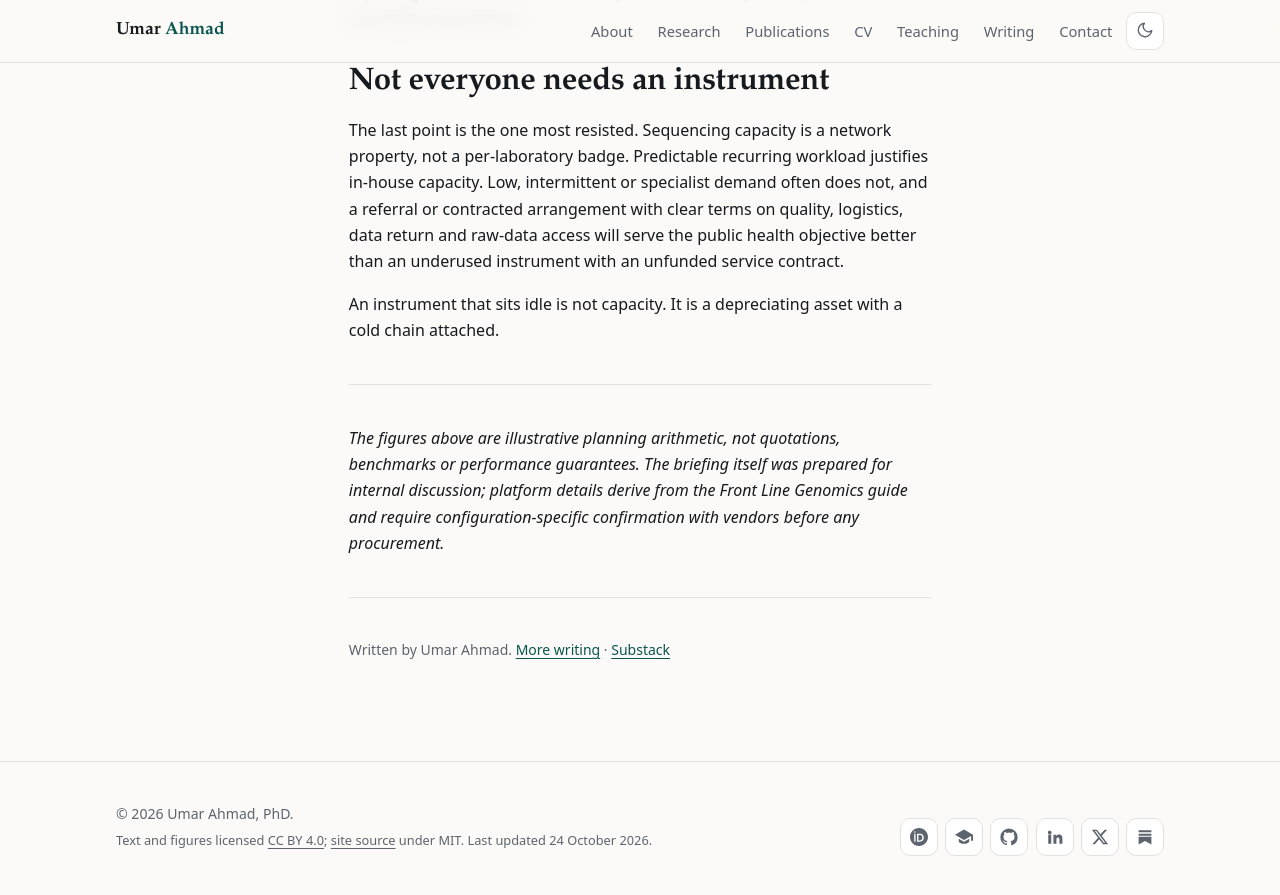
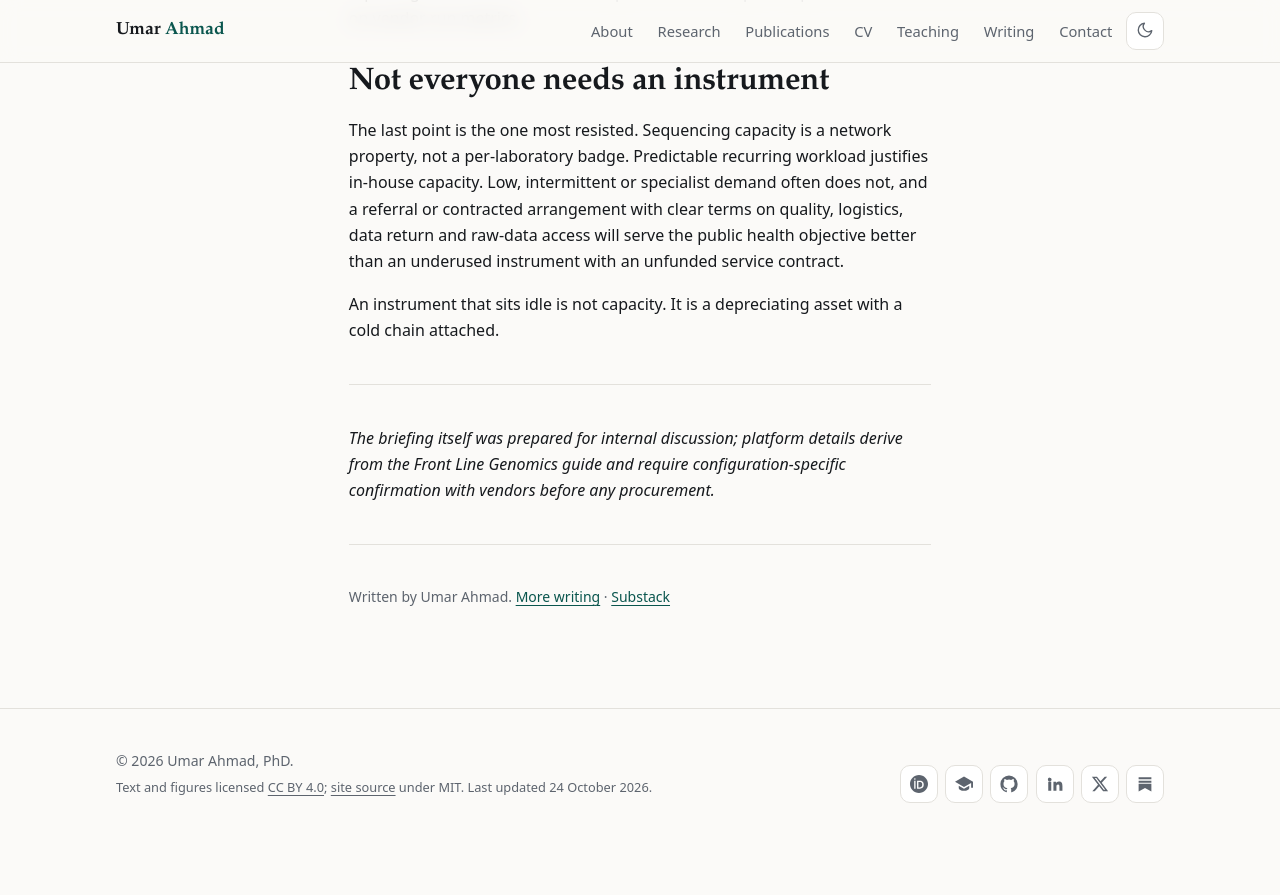
Before and after one commit to babasaraki/babasaraki.github.io, a Jekyll site: the page built from _posts/2026-10-25-cost-per-reportable-genome.md, in a window 1280 px wide and 900 px high, scrolled down 2883 px. Shown: the top 895 px of the window. Built offline with Jekyll 4.4.1, drawn with Linux system fonts in a browser that asks for light colours; after the commit the page ends 3730 px from its top, so only the background shows below that; some of the changed text lies outside the part shown.

Commit message:
Revise content in cost per reportable genome post
Updated the description and notes in the cost per reportable genome post.

```diff
--- a/_posts/2026-10-25-cost-per-reportable-genome.md
+++ b/_posts/2026-10-25-cost-per-reportable-genome.md
@@ -117,8 +117,7 @@ cold chain attached.
 
 ---
 
-*The figures above are illustrative planning arithmetic, not quotations,
-benchmarks or performance guarantees. The briefing itself was prepared for
+*The briefing itself was prepared for
 internal discussion; platform details derive from the Front Line Genomics
 guide and require configuration-specific confirmation with vendors before any
 procurement.*
```
Also changed, not shown: other parts of _posts/2026-10-25-cost-per-reportable-genome.md (+1 -1 lines).
